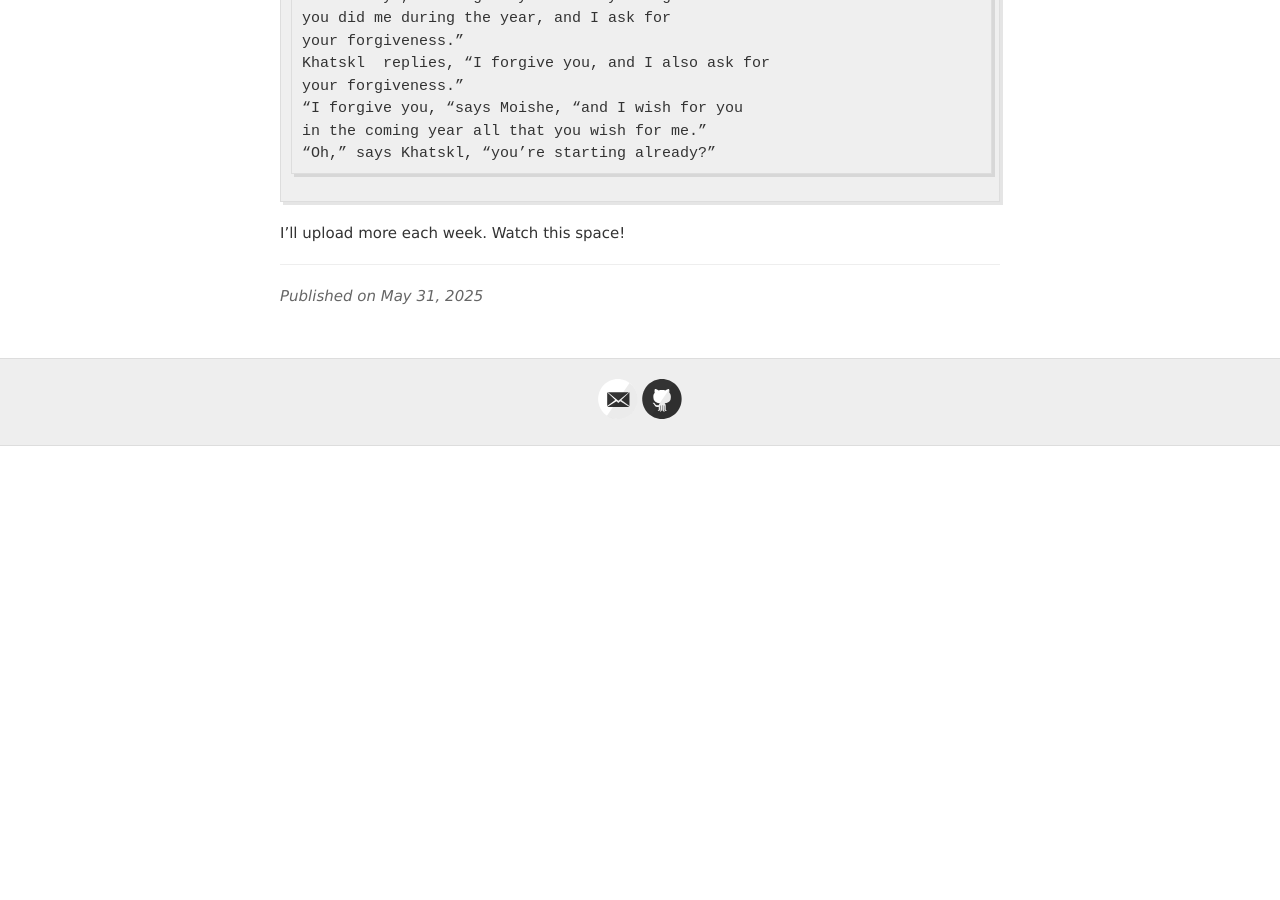
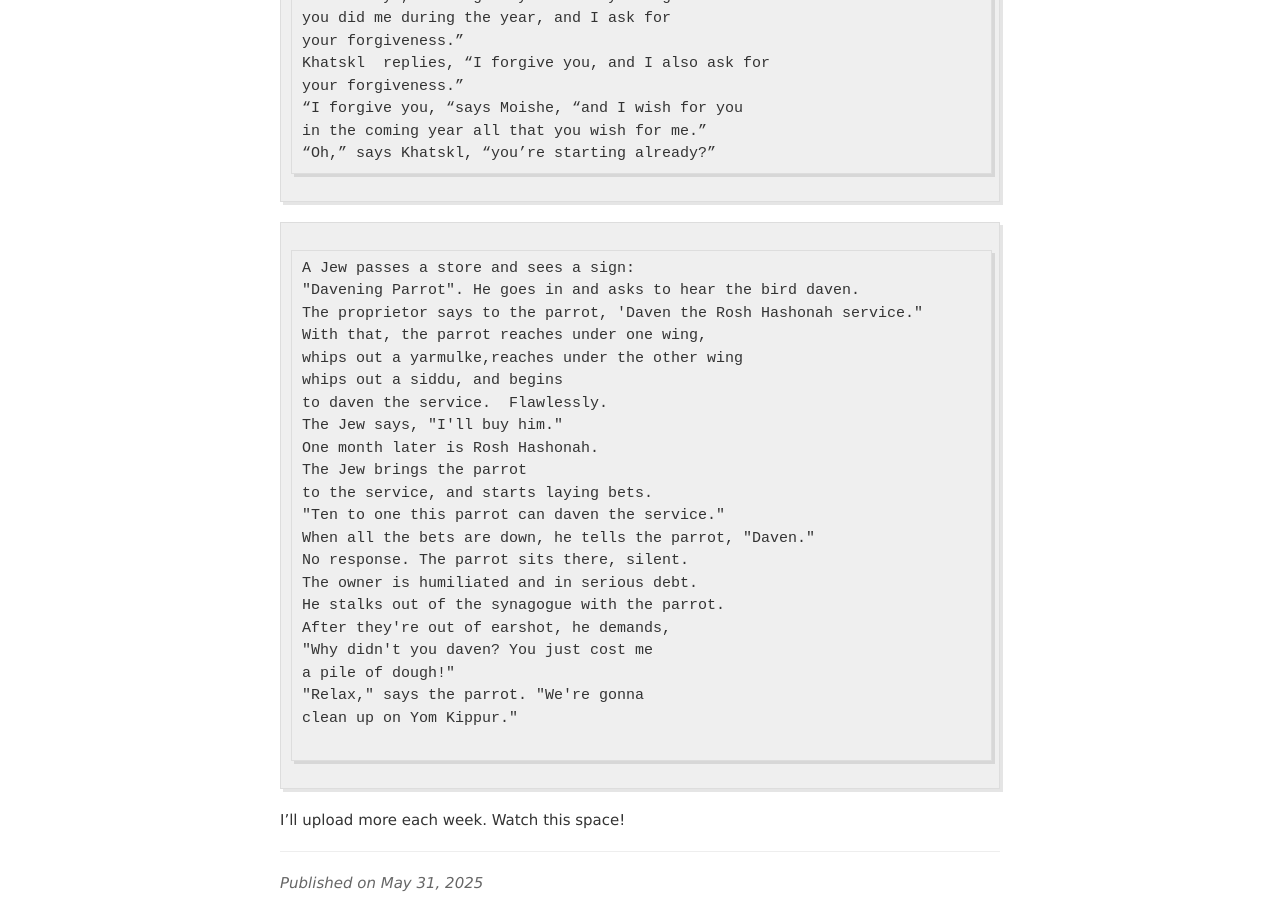
Before and after one commit to jvmallow/jvmallow.github.io, a Jekyll site: the page built from _posts/2025-05-31-Jewish_Humor.md, in a window 1280 px wide and 900 px high, scrolled down 4133 px. Built offline with Jekyll 4.4.1, drawn with Linux system fonts in a browser that asks for light colours; a script that is not in the unit is left out; before the commit the page ends 4579 px from its top, so only the background shows below that.

Commit message:
Update 2025-05-31-Jewish_Humor.md

```diff
--- a/_posts/2025-05-31-Jewish_Humor.md
+++ b/_posts/2025-05-31-Jewish_Humor.md
@@ -154,4 +154,28 @@ your forgiveness.”
 in the coming year all that you wish for me.”
 “Oh,” says Khatskl, “you’re starting already?”
 ~~~
+~~~
+A Jew passes a store and sees a sign:
+"Davening Parrot". He goes in and asks to hear the bird daven.
+The proprietor says to the parrot, 'Daven the Rosh Hashonah service."
+With that, the parrot reaches under one wing,
+whips out a yarmulke,reaches under the other wing
+whips out a siddu, and begins
+to daven the service.  Flawlessly.
+The Jew says, "I'll buy him."
+One month later is Rosh Hashonah.
+The Jew brings the parrot
+to the service, and starts laying bets.
+"Ten to one this parrot can daven the service."
+When all the bets are down, he tells the parrot, "Daven."
+No response. The parrot sits there, silent.
+The owner is humiliated and in serious debt.
+He stalks out of the synagogue with the parrot.
+After they're out of earshot, he demands,
+"Why didn't you daven? You just cost me
+a pile of dough!"
+"Relax," says the parrot. "We're gonna
+clean up on Yom Kippur."
+
+~~~~
 I'll upload more each week. Watch this space!
```
